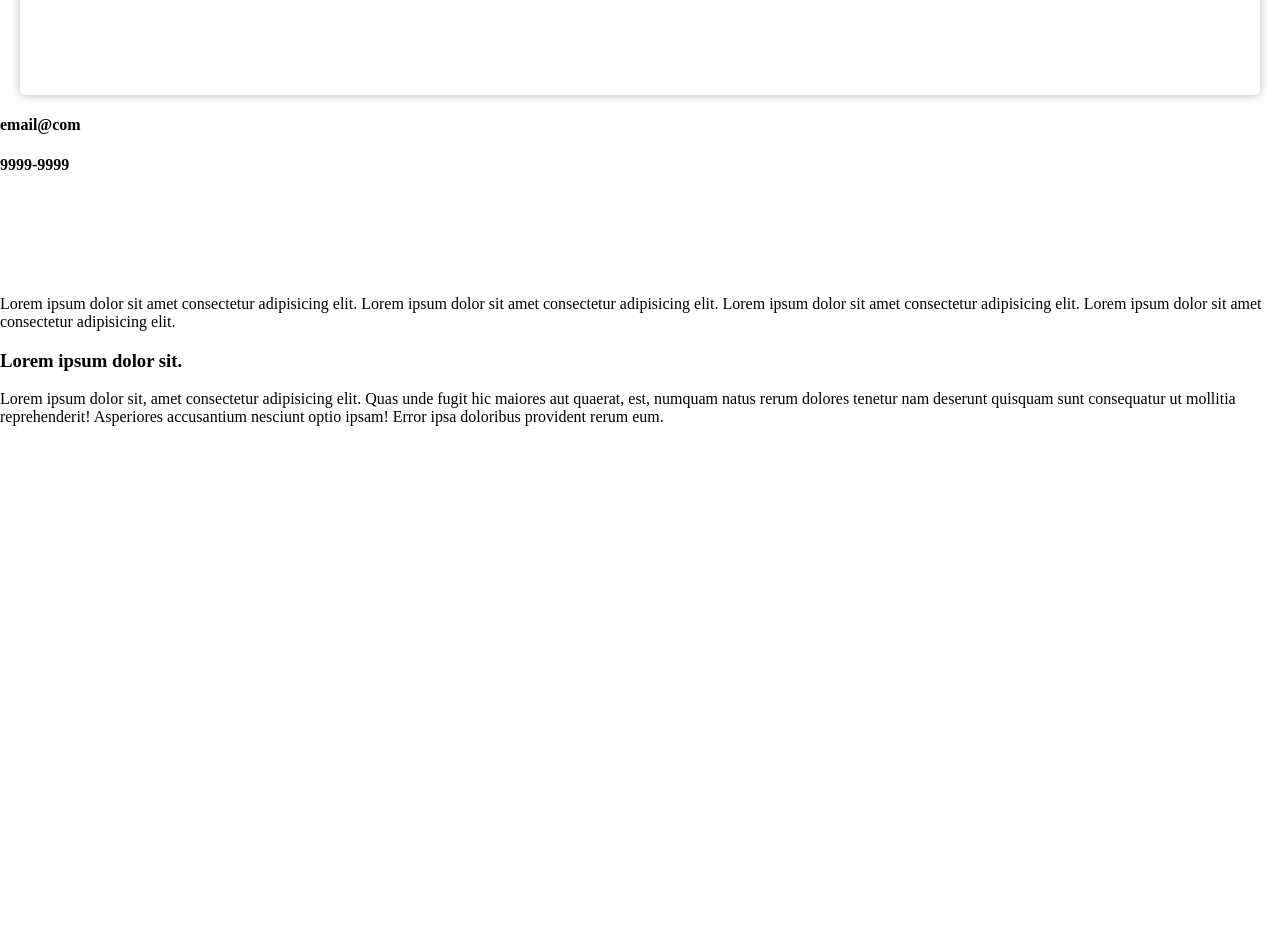
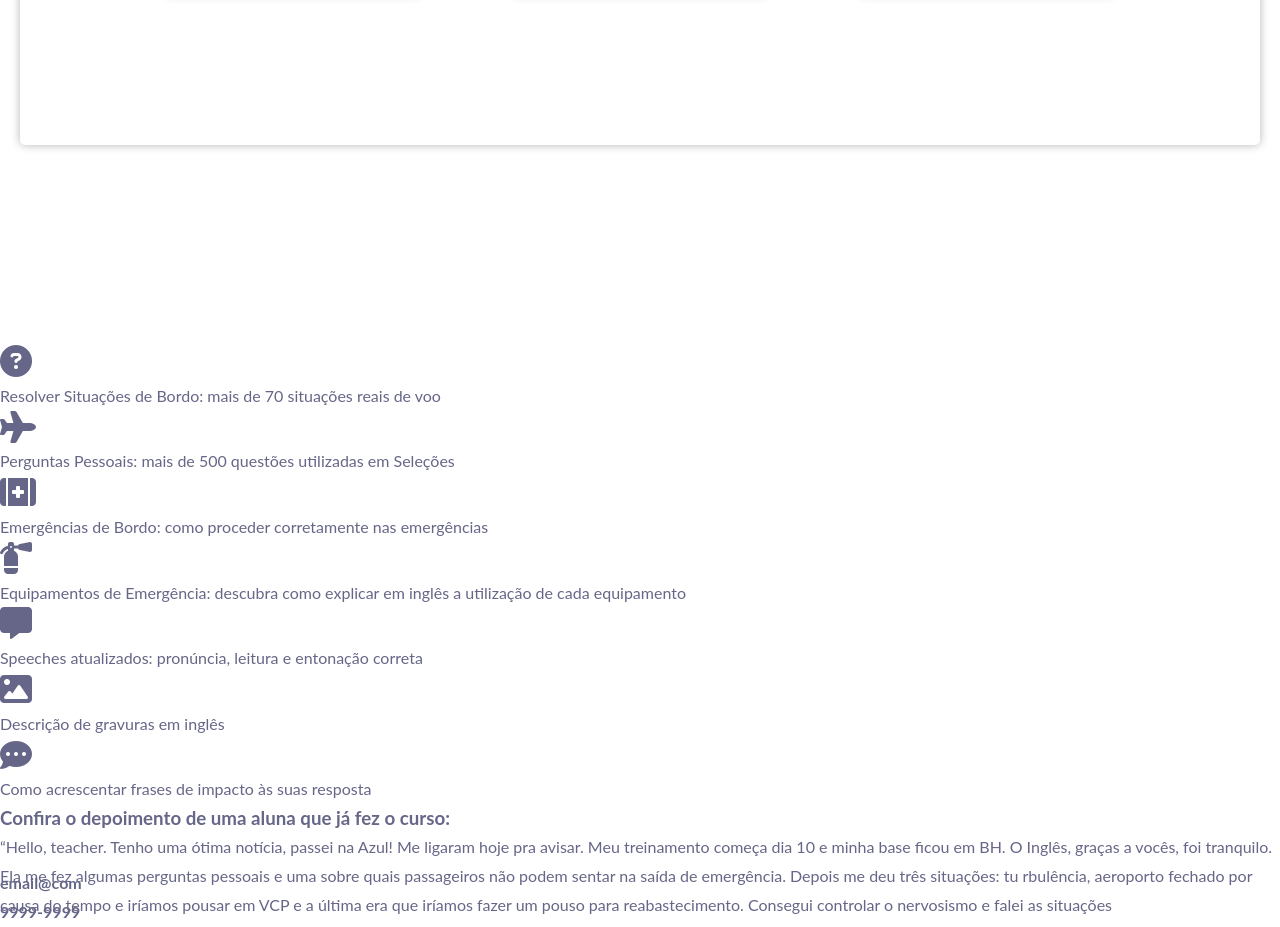
Before and after one commit to flyhighidiomas/flyhighidiomas.github.io, a plain HTML site: page index.html in a window 1280 px wide. Shown: the part 605-1532 px from the top of the page. Before the commit the page ends 1047 px from the top, so only its background shows below. Drawn offline with Linux system fonts and the light colour scheme.

Commit message:
html structure done

```diff
--- a/index.html
+++ b/index.html
@@ -11,7 +11,10 @@
     <meta name="language" content="Portuguese">
     <meta name="generator" content="N/A">
     <meta http-equiv="Content-Type" content="text/html; charset=utf-8">
+
     <link rel="stylesheet" href="main.css">
+    <script src="https://kit.fontawesome.com/6a3f17e292.js"></script>
+
     <title>Inglês para aviação</title>
   </head>
   <body>
@@ -26,9 +29,9 @@
         <span class="item-nav">Inglês</span>
       </div>
     </header>
-    <main>
+    <main class="main">
+      <!-- section menu conteudo -->
       <section class="container-menu">
-
         <div class="menu">
         <h1>O melhor conteudo para se tornar um comissário de bordo</h1>
           <div class="card-menu">
@@ -45,19 +48,62 @@
           </div>
         </div>
       </section>
-      <div>
-        <span>Lorem ipsum dolor sit amet consectetur adipisicing elit.</span>
-        <span>Lorem ipsum dolor sit amet consectetur adipisicing elit.</span>
-        <span>Lorem ipsum dolor sit amet consectetur adipisicing elit.</span>
-        <span>Lorem ipsum dolor sit amet consectetur adipisicing elit.</span>
-      </div>
+      <!-- section informativo do conteudo -->
+      <section container-info>
+        <div box-info>
+          <div class="card-info">
+            <i class="fas fa-question-circle fa-2x"></i>
+            <p>Resolver Situações de Bordo: mais de 70 situações reais de voo</p>
+          </div>
+          <div class="card-info">
+              <i class="fas fa-plane fa-2x"></i>
+            <p>Perguntas Pessoais: mais de 500 questões utilizadas em Seleções</p>
+            </div>
+          <div class="card-info">
+            <i class="fas fa-first-aid fa-2x"></i>
+            <p>Emergências de Bordo: como proceder corretamente nas emergências</p>
+          </div>
+        </div>
+        <div box-info>
+            <div class="card-info">
+              <i class="fas fa-fire-extinguisher fa-2x"></i>
+              <p>Equipamentos de Emergência: descubra como explicar em inglês a utilização de cada equipamento</p>
+            </div>
+            <div class="card-info">
+                <i class="fas fa-comment-alt fa-2x"></i>
+                <p>Speeches atualizados: pronúncia, leitura e entonação correta</p>
+              </div>
+            <div class="card-info">
+              <i class="fas fa-image fa-2x"></i>
+              <p>Descrição de gravuras em inglês</p>
+            </div>
+        </div>
+        <div box-info>
+            <div class="card-info">
+              <i class="fas fa-comment-dots fa-2x"></i>
+              <p>Como acrescentar frases de impacto às suas resposta</p>
+            </div>
+        </div>
+      </section>
+      <!-- section depoimento -->
       <section>
         <div>
-          <h3>Lorem ipsum dolor sit.</h3>
-          <p>Lorem ipsum dolor sit, amet consectetur adipisicing elit. Quas unde fugit hic maiores aut quaerat, est, numquam natus rerum dolores tenetur nam deserunt quisquam sunt consequatur ut mollitia reprehenderit! Asperiores accusantium nesciunt optio ipsam! Error ipsa doloribus provident rerum eum.
-        </p></div>
+            <h3>Confira o depoimento de uma aluna que já fez o curso:</h3>
+            <p class="">“Hello, teacher. Tenho uma ótima notícia, passei na Azul!
+            Me ligaram
+            hoje pra
+            avisar. Meu treinamento começa dia 10 e minha base ficou em BH. O Inglês,
+            graças a vocês, foi tranquilo. Ela me fez algumas perguntas pessoais e uma
+            sobre quais passageiros não podem sentar na saída de emergência. Depois
+            me deu três situações: tu
+            rbulência, aeroporto fechado por causa do tempo e
+            iríamos pousar em VCP e a última era que iríamos fazer um pouso para
+            reabastecimento. Consegui controlar o nervosismo e falei as situações
+          </p>
+        </div>
       </section>
     </main>
+
     <footer>
       <h4>email@com</h4>
       <h4>9999-9999</h4>
--- a/main.css
+++ b/main.css
@@ -1,7 +1,15 @@
-body{
+*{
     margin: 0;
-    background-color: rgb(255, 255, 255);
 }
+body, html{
+    height:100%;
+    margin:0;
+    font-size:16px;
+    font-family:"Lato", sans-serif;
+    font-weight:400;
+    line-height:1.8em;
+    color:#668;
+  }
 
 .header{
     width: 100%;
@@ -14,6 +22,11 @@ body{
     box-shadow: 0 2px 6px rgb(182, 182, 182);
 
 
+}
+
+.main{
+    position: relative;
+    top: 50px;
 }
 
 .nav{
@@ -82,6 +95,5 @@ h1{
 }
 
 footer {
-    position: absolute;
-    bottom: 0;
+
 }
```
